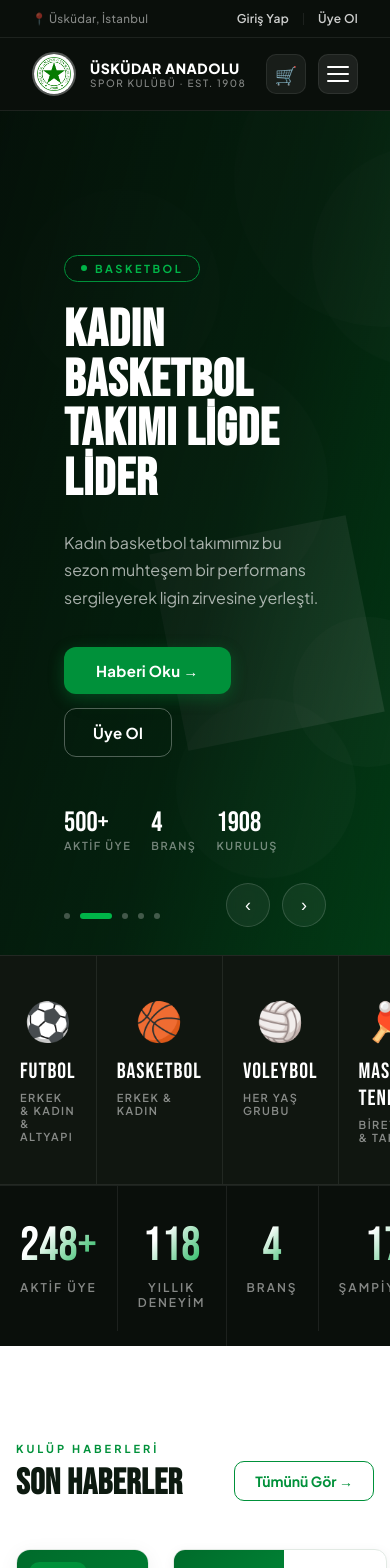
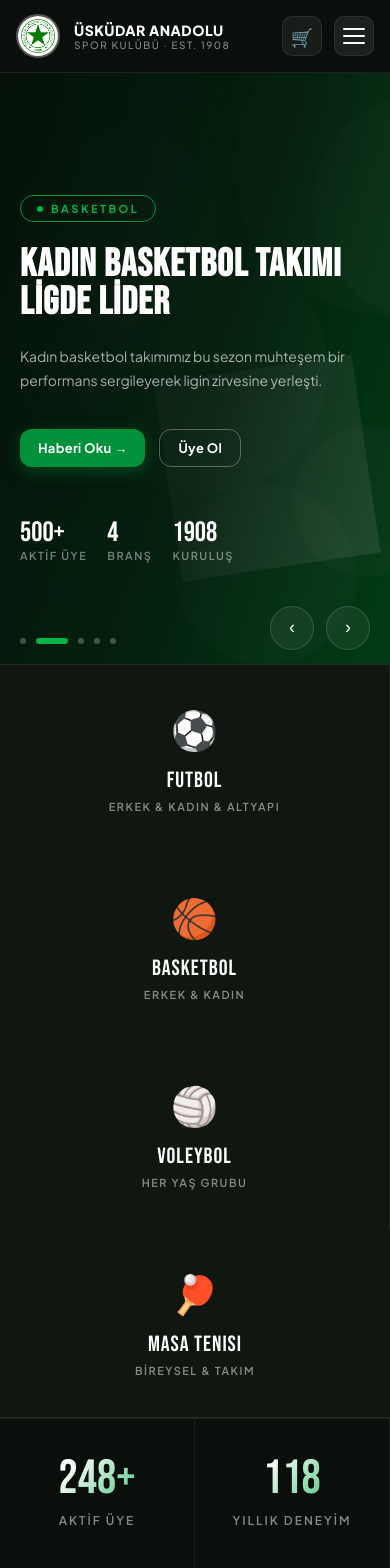
Before and after one commit to YusufCemSen1/uskudar-spor, a React (Vite) app: page / in a window 390 px wide. Shown: the top 1568 px of the page. Built offline with nearby package versions, Linux system fonts and the light colour scheme.

Commit message:
tüm sayfalar mobil responsive yapıldı

```diff
--- a/src/index.css
+++ b/src/index.css
@@ -1168,9 +1168,85 @@
 }
 
 @media (max-width: 768px) {
+  /* Home page grids */
+  .home-branches-grid { grid-template-columns: repeat(2,1fr) !important; }
+  .home-stats-grid    { grid-template-columns: repeat(2,1fr) !important; }
+  .home-news-grid     { grid-template-columns: 1fr !important; }
+  .home-store-grid    { grid-template-columns: repeat(2,1fr) !important; gap: 12px !important; }
+  .home-footer-grid   { grid-template-columns: 1fr 1fr !important; gap: 24px !important; }
+
+  /* Navbar */
   .hamburger-btn { display: flex !important; }
   .navbar-links  { display: none !important; }
   .mobile-menu   { display: block !important; }
   .navbar-cta-desktop { display: none !important; }
+  .navbar-inner  { padding: 0 16px !important; }
+  .topbar        { display: none !important; }
+
+  /* Hero */
+  .hero-slider   { min-height: 70vh !important; }
+  .hero-slide    { padding: 80px 0 60px !important; }
+  .hero-slide-content { padding: 0 20px !important; }
+  .hero-slide-title   { font-size: clamp(38px,10vw,60px) !important; }
+  .hero-slide-sub     { font-size: 14px !important; }
+  .hero-dots  { left: 20px !important; bottom: 20px !important; }
+  .hero-arrows{ right: 20px !important; bottom: 14px !important; }
+
+  /* Page layout */
+  .page-wrap  { padding: 20px 16px !important; }
+  .page-header{ padding: 40px 16px 32px !important; }
+  .page-header h1 { font-size: 28px !important; }
+  .main-grid  { grid-template-columns: 1fr !important; }
   .checkout-grid { grid-template-columns: 1fr !important; }
+
+  /* Footer */
+  .footer-grid { grid-template-columns: 1fr !important; }
+  .footer-bottom { flex-direction: column; text-align: center; }
+
+  /* Admin tabs */
+  .admin-tabs { flex-wrap: wrap; gap: 4px; }
+  .admin-tab  { flex: 1 1 auto; font-size: 12px; padding: 8px 10px; }
+  .admin-table { overflow-x: auto; display: block; }
+  .admin-table table { min-width: 500px; }
+
+  /* Stats bar */
+  .stats-bar-inner { grid-template-columns: repeat(2,1fr) !important; gap: 20px !important; }
+  .stat-item { border-right: none !important; padding: 10px 0 !important; }
+
+  /* Branches strip */
+  .branches-strip-inner { grid-template-columns: repeat(2,1fr) !important; }
+
+  /* Plans */
+  .plans-grid { grid-template-columns: 1fr !important; }
+
+  /* Shop */
+  .shop-grid { grid-template-columns: repeat(auto-fill,minmax(150px,1fr)) !important; }
+
+  /* News */
+  .news-grid-main { grid-template-columns: 1fr !important; }
+
+  /* Contact */
+  .contact-grid { grid-template-columns: 1fr !important; }
+
+  /* Ticket / trackIn — border causes overflow */
+  .anim-trackIn { border-left: none !important; }
+
+  /* Toast */
+  .toast { right: 10px; left: 10px; }
+
+  /* Cart float */
+  .cart-float { bottom: 16px; right: 16px; padding: 10px 16px; font-size: 12px; }
+
+  /* Modal */
+  .modal { padding: 20px 16px; }
 }
+
+@media (max-width: 480px) {
+  .hero-slide-content .btn { padding: 10px 18px !important; font-size: 13px !important; }
+  .shop-grid { grid-template-columns: repeat(2,1fr) !important; }
+  .branches-strip-inner { grid-template-columns: 1fr !important; }
+  .branch-tile { border-right: none !important; border-bottom: 1px solid rgba(255,255,255,.08); }
+  .home-branches-grid { grid-template-columns: 1fr !important; }
+  .home-footer-grid   { grid-template-columns: 1fr !important; }
+  .home-store-grid    { grid-template-columns: 1fr !important; }
+}
--- a/src/pages/Home.jsx
+++ b/src/pages/Home.jsx
@@ -170,7 +170,7 @@
 
       {/* ── BRANŞ ŞERİDİ ─────────────────────────────── */}
       <div style={{ background:'var(--dark-2)', borderTop:'1px solid var(--dark-border)', borderBottom:'1px solid var(--dark-border)' }}>
-        <div style={{ maxWidth:1280, margin:'0 auto', display:'grid', gridTemplateColumns:'repeat(4,1fr)' }}>
+        <div className="home-branches-grid" style={{ maxWidth:1280, margin:'0 auto', display:'grid', gridTemplateColumns:'repeat(4,1fr)' }}>
           {BRANCHES.map((b, i) => (
             <Reveal key={b.name} direction="up" delay={i * 0.08} style={{ borderRight: i < BRANCHES.length-1 ? '1px solid var(--dark-border)' : 'none' }}>
               <div onClick={() => navigate('/branslar')} style={{ display:'flex', flexDirection:'column', alignItems:'center', padding:'40px 20px', cursor:'pointer', transition:'background .2s, transform .3s' }}
@@ -187,7 +187,7 @@
 
       {/* ── STAT BARI ─────────────────────────────── */}
       <div style={{ background:'var(--dark)', borderTop:'1px solid var(--dark-border)' }}>
-        <div style={{ maxWidth:1280, margin:'0 auto', display:'grid', gridTemplateColumns:'repeat(4,1fr)' }}>
+        <div className="home-stats-grid" style={{ maxWidth:1280, margin:'0 auto', display:'grid', gridTemplateColumns:'repeat(4,1fr)' }}>
           {settings.stats.map((s, i) => (
             <Reveal key={i} direction="up" delay={i * 0.1}>
               <StatCard stat={s} delay={i * .1} />
@@ -213,7 +213,7 @@
           </div>
           </Reveal>
 
-          <div style={{ display:'grid', gridTemplateColumns:'1fr 1fr', gap:24 }}>
+          <div className="home-news-grid" style={{ display:'grid', gridTemplateColumns:'1fr 1fr', gap:24 }}>
             {/* Büyük ana haber */}
             {latest[0] && (
               <Reveal direction="left" style={{ gridRow:'span 2' }}>
@@ -405,7 +405,7 @@
             </Link>
           </div>
           </Reveal>
-          <div style={{ display:'grid', gridTemplateColumns:'repeat(4,1fr)', gap:20 }}>
+          <div className="home-store-grid" style={{ display:'grid', gridTemplateColumns:'repeat(4,1fr)', gap:20 }}>
             {[...Array(4)].map((_,i) => (
               <Reveal key={i} direction="up" delay={i * 0.1}>
               <div className="card-shine" onClick={() => navigate('/magaza')}
@@ -434,7 +434,7 @@
       {/* ── FOOTER ─────────────────────────────── */}
       <footer style={{ background:'var(--dark)', borderTop:'1px solid var(--dark-border)', color:'#fff', padding:'72px 16px 32px' }}>
         <div style={{ maxWidth:1280, margin:'0 auto' }}>
-          <div style={{ display:'grid', gridTemplateColumns:'2fr 1fr 1fr 1fr', gap:48, marginBottom:56 }}>
+          <div className="home-footer-grid" style={{ display:'grid', gridTemplateColumns:'2fr 1fr 1fr 1fr', gap:48, marginBottom:56 }}>
             <div>
               <div style={{ display:'flex', alignItems:'center', gap:14, marginBottom:20 }}>
                 {!logoError && effectiveLogo
```
